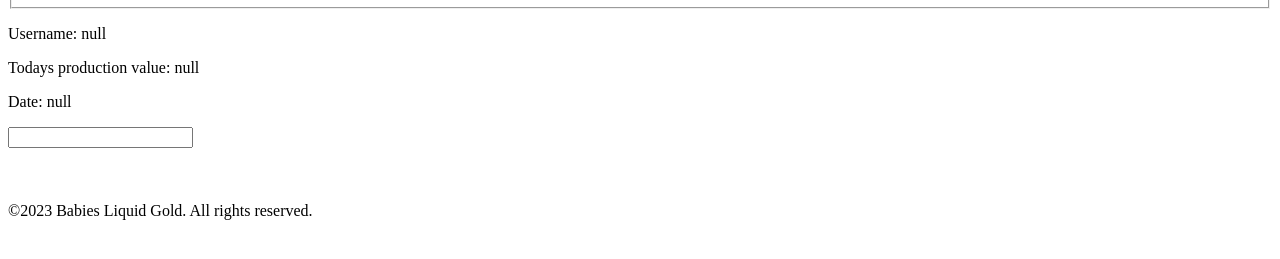
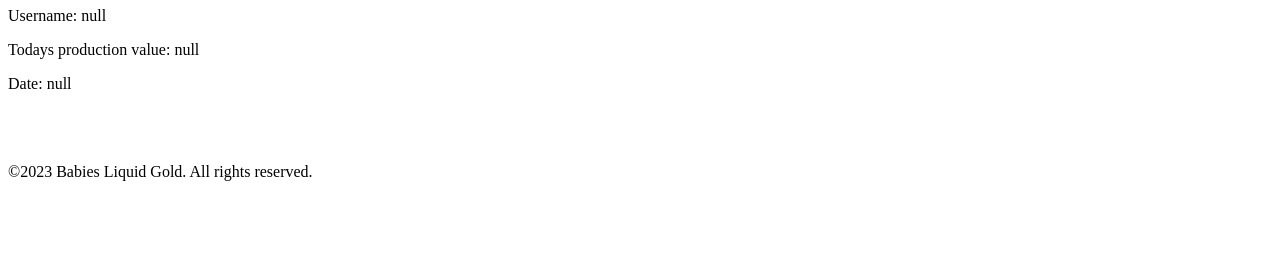
Before and after one commit to babies-liquid-gold/babies-liquid-gold, a plain HTML site: page index.html in a window 1280 px wide. Shown: the part 111-370 px from the top of the page. Drawn offline with Linux system fonts and the light colour scheme.

Commit message:
removed excess input line

```diff
--- a/index.html
+++ b/index.html
@@ -14,7 +14,7 @@
         <a class="menu" href="/aboutus.html">Meet the Team</a>
     </div>
 </nav>
-//constructor-setup
+
   <div id="userName-container">
     <form>
       <fieldset>
@@ -38,7 +38,7 @@
   </div>
 
 
-  <input id="milk-production-container"></input>
+
   <div class="milk-production-img">
     <img src="">
    </div>
```
